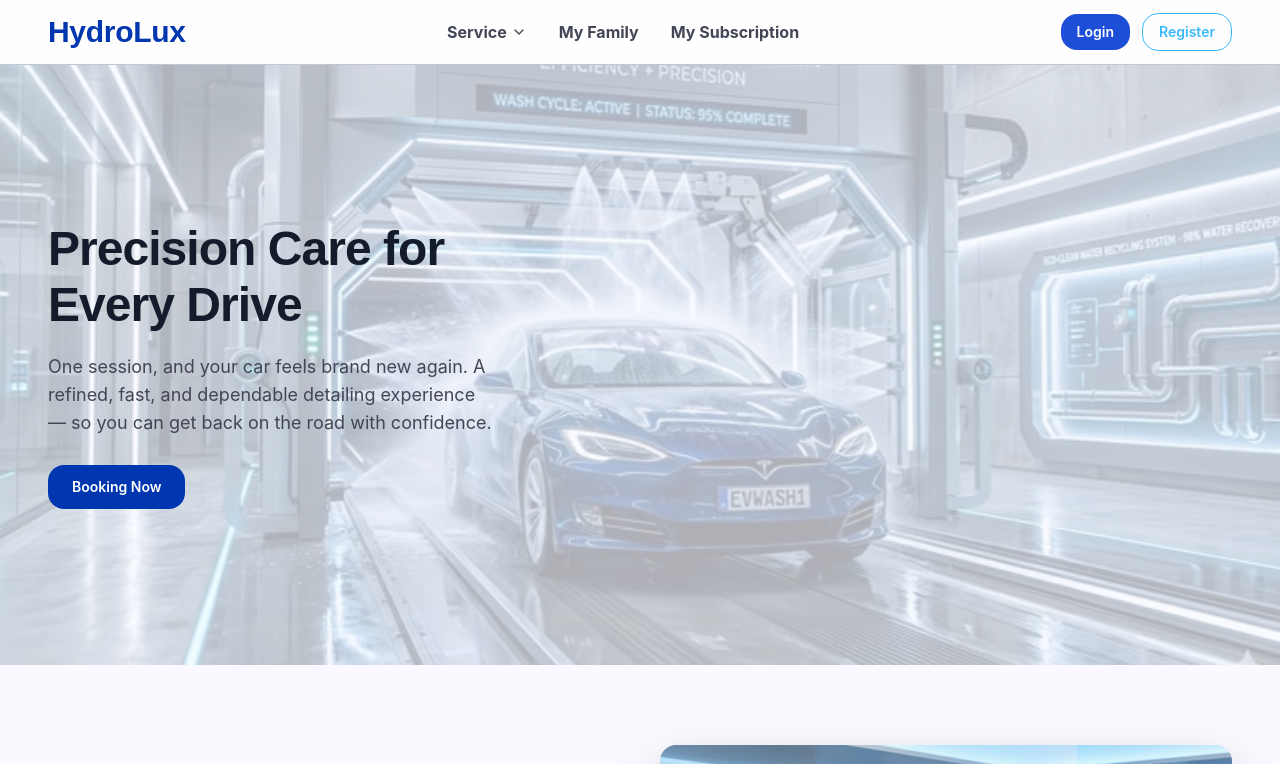
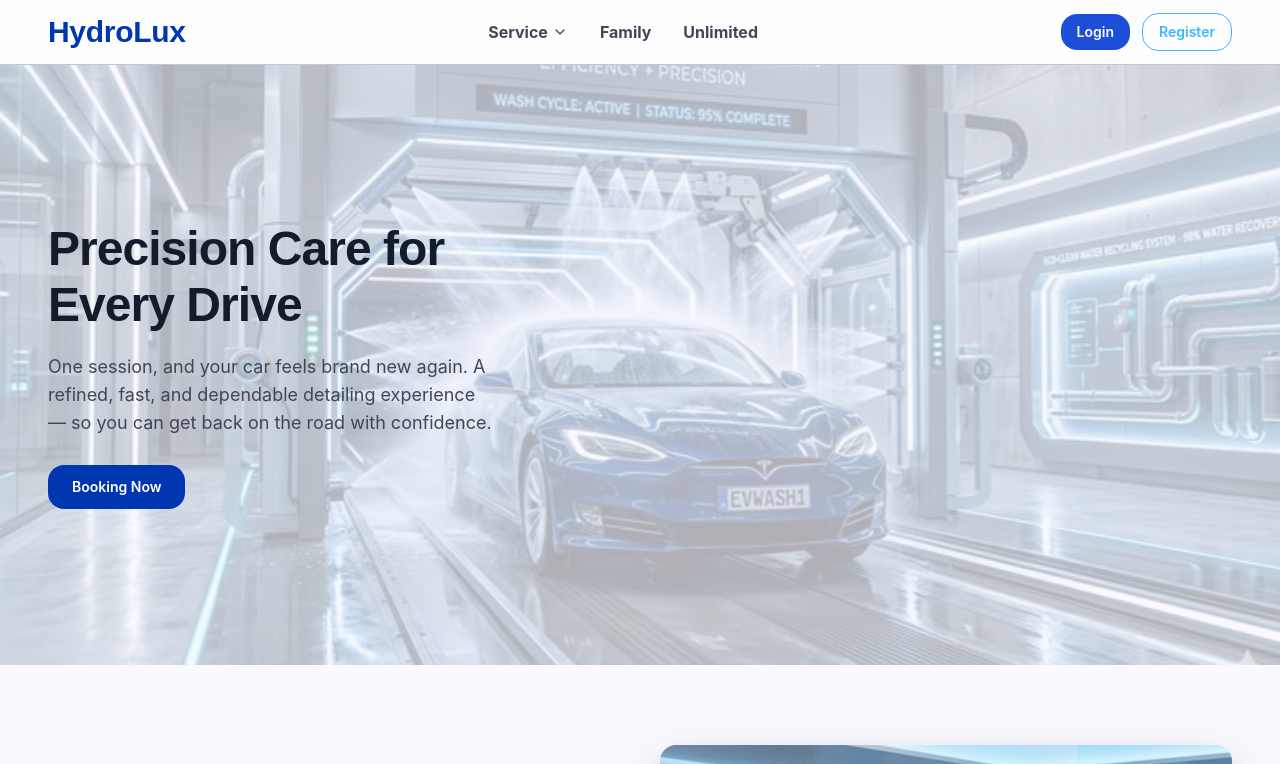
Before and after one commit to tramminhhieu/SWP_AutoCarWash_FE, a React (Vite) app: page / in a window 1280 px wide. Shown: the top 764 px of the page. Built offline with nearby package versions, Linux system fonts and the light colour scheme.

Commit message:
style: change UI sideBar

```diff
--- a/src/features/subscription/pages/MySubscriptions.tsx
+++ b/src/features/subscription/pages/UnlimitedSubscription.tsx
@@ -45,7 +45,8 @@ function SubscriptionCard({
   isRenewing: boolean;
 }) {
   const daysLeft = daysUntil(sub.endDate);
-  const isExpiringSoon = sub.status === "ACTIVE" && daysLeft >= 0 && daysLeft <= 3;
+  const isExpiringSoon =
+    sub.status === "ACTIVE" && daysLeft >= 0 && daysLeft <= 3;
   const planDurationLabel = parsePlanDurationLabel(sub.planName);
 
   const canCancel = sub.status === "ACTIVE";
@@ -62,7 +63,9 @@ function SubscriptionCard({
         <div className="flex flex-wrap items-start justify-between gap-6">
           <div className="max-w-xl">
             <div className="flex flex-wrap items-center gap-3">
-              <h3 className="font-heading text-headline-md font-bold">{sub.planName}</h3>
+              <h3 className="font-heading text-headline-md font-bold">
+                {sub.planName}
+              </h3>
               {planDurationLabel && (
                 <span className="rounded-full bg-on-primary/15 px-3 py-1 text-label-sm font-semibold">
                   {planDurationLabel}
@@ -125,15 +128,21 @@ function SubscriptionCard({
         <div className="mt-4 grid grid-cols-3 gap-3 text-label-sm">
           <div>
             <p className="text-on-surface-variant">Start</p>
-            <p className="font-semibold text-on-surface">{formatDate(sub.startDate)}</p>
+            <p className="font-semibold text-on-surface">
+              {formatDate(sub.startDate)}
+            </p>
           </div>
           <div>
             <p className="text-on-surface-variant">End</p>
-            <p className="font-semibold text-on-surface">{formatDate(sub.endDate)}</p>
+            <p className="font-semibold text-on-surface">
+              {formatDate(sub.endDate)}
+            </p>
           </div>
           <div>
             <p className="text-on-surface-variant">Price</p>
-            <p className="font-semibold text-on-surface">{formatCurrency(sub.price)}</p>
+            <p className="font-semibold text-on-surface">
+              {formatCurrency(sub.price)}
+            </p>
           </div>
         </div>
 
@@ -176,14 +185,19 @@ export default function MySubscriptions() {
   const navigate = useNavigate();
   const location = useLocation();
 
-  const [subscriptions, setSubscriptions] = useState<UnlimitedSubscription[]>([]);
+  const [subscriptions, setSubscriptions] = useState<UnlimitedSubscription[]>(
+    [],
+  );
   const [isLoading, setIsLoading] = useState(true);
   const [error, setError] = useState<string | null>(null);
   const [successMessage, setSuccessMessage] = useState<string | null>(
-    (location.state as { successMessage?: string } | null)?.successMessage ?? null,
+    (location.state as { successMessage?: string } | null)?.successMessage ??
+      null,
   );
 
-  const [subToCancel, setSubToCancel] = useState<UnlimitedSubscription | null>(null);
+  const [subToCancel, setSubToCancel] = useState<UnlimitedSubscription | null>(
+    null,
+  );
   const [isCancelling, setIsCancelling] = useState(false);
   const [renewingId, setRenewingId] = useState<number | null>(null);
 
@@ -199,7 +213,9 @@ export default function MySubscriptions() {
     setError(null);
     getMySubscriptions()
       .then(setSubscriptions)
-      .catch(() => setError("Unable to load your subscriptions. Please try again."))
+      .catch(() =>
+        setError("Unable to load your subscriptions. Please try again."),
+      )
       .finally(() => setIsLoading(false));
   }, []);
 
@@ -243,17 +259,20 @@ export default function MySubscriptions() {
   return (
     <div className="max-w-3xl mx-auto px-margin-mobile py-12 md:px-margin-desktop">
       <h1 className="font-heading text-headline-lg text-on-surface">
-        My Subscriptions
+        Unlimited Subscription Plans
       </h1>
       <p className="mt-1 text-body-md text-on-surface-variant">
         Manage your membership plans and vehicles.
       </p>
 
-      {successMessage && (
-        <div className="mt-4 rounded-lg border border-tertiary-fixed-dim/30 bg-tertiary-container px-4 py-3 text-body-md text-on-tertiary-container">
-          {successMessage}
-        </div>
-      )}
+      {/* Modal thông báo thành công (cancel/renew) thay cho banner inline cũ */}
+      <Modal
+        isOpen={!!successMessage}
+        onClose={() => setSuccessMessage(null)}
+        variant="success"
+        title="Success"
+        message={successMessage}
+      />
 
       <div className="mt-6">
         {isLoading ? (
@@ -302,9 +321,13 @@ export default function MySubscriptions() {
             <span className="font-semibold">
               {subToCancel ? daysUntil(subToCancel.endDate) : 0} day(s)
             </span>{" "}
-            left on <span className="font-semibold">{subToCancel?.planName}</span> for{" "}
-            <span className="font-semibold">{subToCancel?.vehicle.licensePlate}</span>. Canceling
-            now forfeits all remaining benefits immediately — no refund.
+            left on{" "}
+            <span className="font-semibold">{subToCancel?.planName}</span> for{" "}
+            <span className="font-semibold">
+              {subToCancel?.vehicle.licensePlate}
+            </span>
+            . Canceling now forfeits all remaining benefits immediately — no
+            refund.
           </>
         }
         confirmText="Cancel Subscription"
--- a/src/features/subscriptionPlan/pages/UnlimitedSubscriptionList.tsx
+++ b/src/features/subscriptionPlan/pages/UnlimitedSubscriptionList.tsx
@@ -215,6 +215,7 @@ export default function UnlimitedSubscriptionList() {
     null,
   );
   const [isDeleting, setIsDeleting] = useState(false);
+  const [errorToast, setErrorToast] = useState<string | null>(null);
 
   // Thông báo thành công từ Create/Edit page truyền qua router state
   const [successMessage, setSuccessMessage] = useState<string | null>(
@@ -301,8 +302,8 @@ export default function UnlimitedSubscriptionList() {
       reloadPlans();
     } catch (err) {
       const { message } = getApiErrorInfo(err);
-      setError(message ?? "Failed to delete subscription plan.");
       setPlanToDelete(null);
+      setErrorToast(message ?? "Failed to delete subscription plan.");
     } finally {
       setIsDeleting(false);
     }
@@ -331,13 +332,6 @@ export default function UnlimitedSubscriptionList() {
           Add New
         </button>
       </div>
-
-      {/* Thông báo thành công từ Create/Edit */}
-      {successMessage && (
-        <div className="mt-6 rounded-lg border border-tertiary-fixed-dim/30 bg-tertiary-container px-4 py-3 text-body-md text-on-tertiary-container">
-          {successMessage}
-        </div>
-      )}
 
       {/* Tab chọn kỳ hạn — pill segmented control */}
       <div className="mt-10 flex justify-center">
@@ -396,6 +390,25 @@ export default function UnlimitedSubscriptionList() {
           </div>
         )}
       </div>
+      {/* Thông báo thành công (create/update/delete) */}
+      <Modal
+        isOpen={!!successMessage}
+        onClose={() => setSuccessMessage(null)}
+        variant="success"
+        title="Success"
+        message={successMessage}
+      />
+
+      {/* Thông báo lỗi khi xóa thất bại */}
+      <Modal
+        isOpen={!!errorToast}
+        onClose={() => setErrorToast(null)}
+        variant="danger"
+        title="Unable to Delete"
+        message={errorToast ?? ""}
+        confirmText="Got it"
+        onConfirm={() => setErrorToast(null)}
+      />
 
       {/* Modal xác nhận xóa (soft delete → INACTIVE) */}
       <Modal
--- a/src/layouts/AdminSidebar.tsx
+++ b/src/layouts/AdminSidebar.tsx
@@ -23,20 +23,20 @@ const navItems = [
   { path: "/admin/service-packages", label: "Service Package", icon: Package },
   {
     path: "/admin/unlimited-subscriptions",
-    label: "Unlimited Plans",
+    label: "Unlimited Subscription",
     icon: InfinityIcon,
   },
   {
     path: "/admin/family-subscriptions",
-    label: "Family Plans",
+    label: "Family Subscription",
     icon: HeartHandshake,
   },
   { path: "/admin/wash-lanes", label: "Wash Lane", icon: Waves },
   { path: "/admin/promotions", label: "Promotions", icon: Tag },
   { path: "/admin/transactions", label: "Transaction History", icon: Receipt },
-  { path: "/admin/customers", label: "Customers", icon: Users },
+  { path: "/admin/customers", label: "Customer", icon: Users },
   { path: "/admin/refunds", label: "Refund Management", icon: Banknote },
-  { path: "/admin/system-settings", label: "System Settings", icon: Settings },
+  { path: "/admin/system-settings", label: "System Setting", icon: Settings },
 ];
 
 export default function AdminSidebar() {
--- a/src/layouts/CustomerHeader.tsx
+++ b/src/layouts/CustomerHeader.tsx
@@ -8,8 +8,9 @@ import {
   Calendar,
   Puzzle,
   Package,
-  Repeat,
   Receipt,
+  HeartHandshake,
+  Infinity as InfinityIcon,
 } from "lucide-react";
 
 import NotificationBell from "../features/crm/components/NotificationBell";
@@ -31,14 +32,23 @@ interface CustomerHeaderProps {
 }
 
 const NAV_LINKS = [
-  { label: "My Family", href: "/family" },
-  { label: "My Subscription", href: "/subscription" },
+  { label: "Family", href: "/family" },
+  { label: "Unlimited", href: "/subscription" },
 ];
 
 const SERVICE_LINKS = [
   { label: "Add-on", href: "/add-ons", icon: Puzzle },
   { label: "Service Package", href: "/service-packages", icon: Package },
-  { label: "Subscription Plan", href: "/subscription-plans", icon: Repeat },
+  {
+    label: "Unlimited Subscription",
+    href: "/subscription-plans?type=UNLIMIT",
+    icon: InfinityIcon,
+  },
+  {
+    label: "Family Subscription",
+    href: "/subscriptions/family/plans",
+    icon: HeartHandshake,
+  },
 ];
 
 export default function CustomerHeader({
--- a/src/routes/AppRouter.tsx
+++ b/src/routes/AppRouter.tsx
@@ -32,7 +32,7 @@ import Dashboard from "../features/dashboard/pages/Dashboard";
 import CustomerSubscriptionPlanList from "../features/subscription/pages/CustomerUnlimitedSubscriptionList";
 import SubscriptionRegister from "../features/subscription/pages/SubscriptionRegister";
 import SubscriptionPayment from "../features/subscription/pages/SubscriptionPayment";
-import MySubscriptions from "../features/subscription/pages/MySubscriptions";
+import UnlimitedSubscription from "../features/subscription/pages/UnlimitedSubscription";
 // API-17-01: Family Group - create + minimal detail landing page (AC08). Member CRUD (add/
 // remove/edit) là task riêng, chưa làm ở đây.
 import FamilyGroupDetail from "../features/familyGroup/pages/FamilyGroupDetail";
@@ -120,7 +120,7 @@ export default function AppRouter() {
             />
             {/* FE-60-US-05 + FE-58 + FE-56 entry point - khớp href "/subscription" đã có
                 sẵn trong CustomerHeader NAV_LINKS ("My Subscription") */}
-            <Route path="/subscription" element={<MySubscriptions />} />
+            <Route path="/subscription" element={<UnlimitedSubscription />} />
             {/* API-17-01: khớp href "/family" đã có sẵn trong CustomerHeader NAV_LINKS
                 ("My Family") */}
             <Route path="/family" element={<FamilyGroupDetail />} />
```
